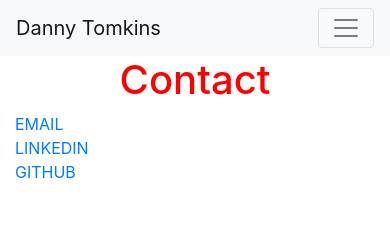
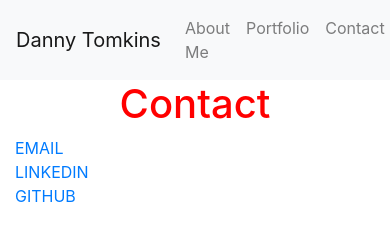
Before and after one commit to dannytomkins/portfolio-01-21, a plain HTML site: page contact.html in a window 390 px wide. Drawn offline with nearby package versions, Linux system fonts and the light colour scheme.

Commit message:
made adjustments to collapsing nav bar

```diff
--- a/contact.html
+++ b/contact.html
@@ -11,11 +11,8 @@
 <body>
     <header>
         <!--Navbar-->
-        <nav class="navbar navbar-expand-lg navbar-light bg-light">
+        <nav class="navbar navbar-expand navbar-light bg-light">
             <a class="navbar-brand" href="#">Danny Tomkins</a>
-            <button class="navbar-toggler" type="button" data-toggle="collapse" data-target="#navbarNav" aria-controls="navbarNav" aria-expanded="false" aria-label="Toggle navigation">
-              <span class="navbar-toggler-icon"></span>
-            </button>
             <div class="collapse navbar-collapse" id="navbarNav">
               <ul class="navbar-nav">
                 <li class="nav-item">
```
Also changed, not shown: index.html (+3 -4 lines), portfolio.html (+1 -1 lines).
